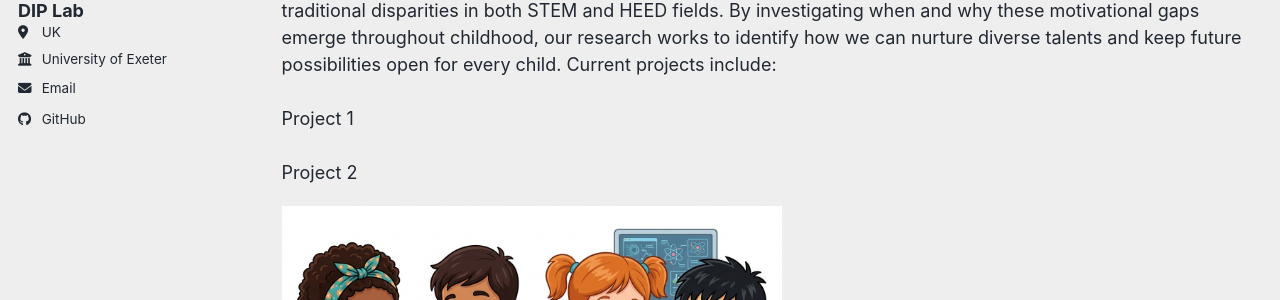
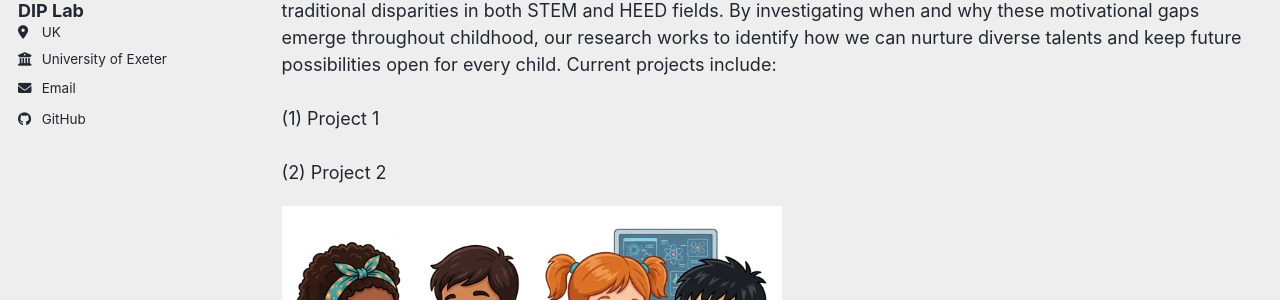
Before and after one commit to Developmental-Intergroup-Processes-Lab/Developmental-Intergroup-Processes-Lab.github.io, a Jekyll site: the page built from _pages/portfolio.html, in a window 1280 px wide and 900 px high, scrolled down 968 px. Shown: the part 197-497 px from the top of the window. Built offline with Jekyll 4.4.1, drawn with Linux system fonts in a browser that asks for light colours; a style sheet for code colours, icons or effects is not loaded.

Commit message:
Update portfolio-2.md

```diff
--- a/_portfolio/portfolio-2.md
+++ b/_portfolio/portfolio-2.md
@@ -1,6 +1,6 @@
 ---
 title: "STEM & HEED Careers"
-excerpt: "From early childhood through adolescence, young people develop strong ideas about where they belong in the workforce.<br/><br/>Members of our team study the developmental pathways of boys’ and girls’ career aspirations, focusing on traditional disparities in both STEM and HEED fields. By investigating when and why these motivational gaps emerge throughout childhood, our research works to identify how we can nurture diverse talents and keep future possibilities open for every child. Current projects include:<br/><br/>Project 1<br/><br/>Project 2<br/><img src='/images/STEM.jpg' width='500' style='margin-top: 20px;'>"
+excerpt: "From early childhood through adolescence, young people develop strong ideas about where they belong in the workforce.<br/><br/>Members of our team study the developmental pathways of boys’ and girls’ career aspirations, focusing on traditional disparities in both STEM and HEED fields. By investigating when and why these motivational gaps emerge throughout childhood, our research works to identify how we can nurture diverse talents and keep future possibilities open for every child. Current projects include:<br/><br/>(1) Project 1<br/><br/>(2) Project 2<br/><img src='/images/STEM.jpg' width='500' style='margin-top: 20px;'>"
 
 collection: portfolio
 ---
```
